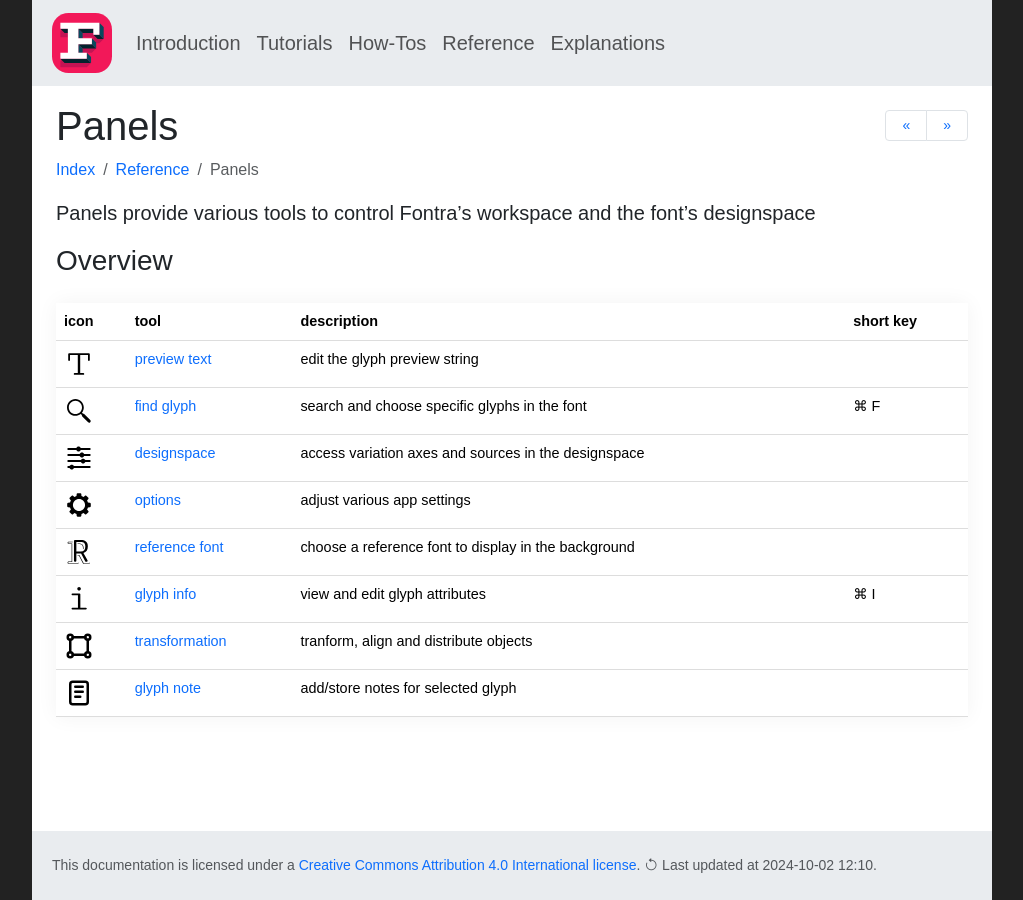
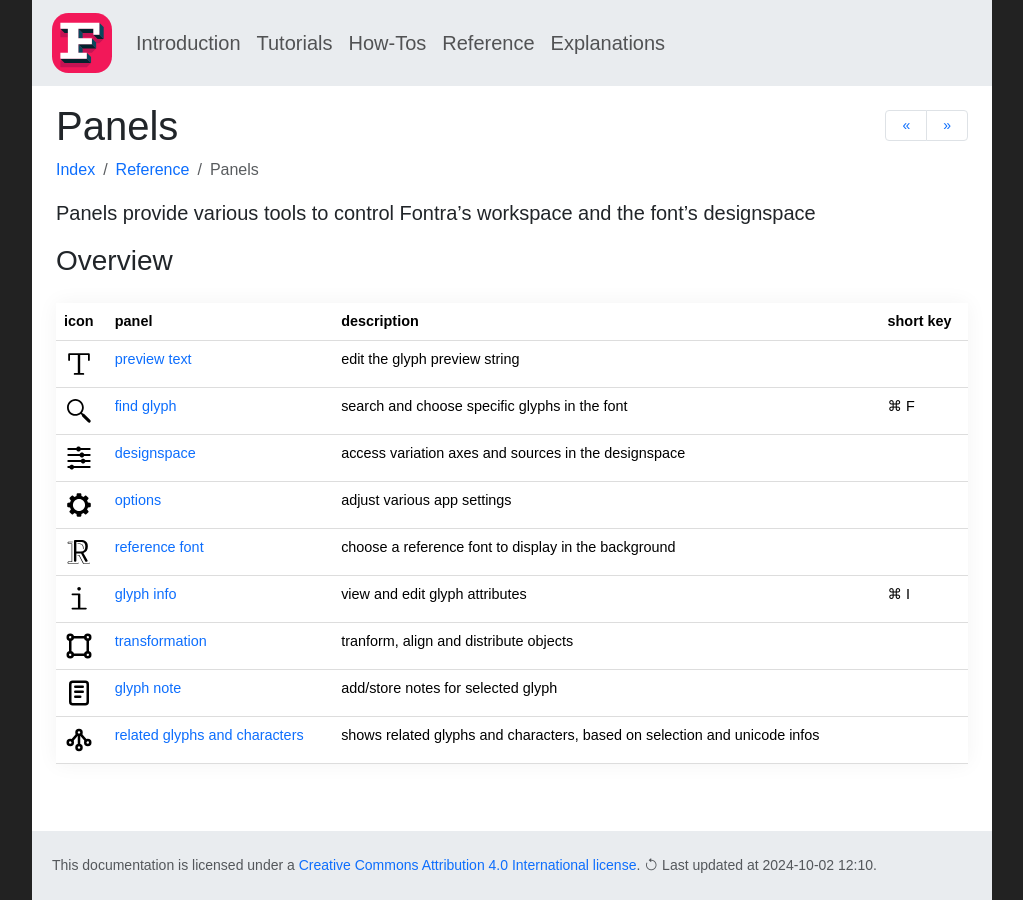
Before and after one commit to googlefonts/fontra-docs, a Jekyll site: the page built from _reference/panels.md, in a window 1280 px wide. Shown: the whole page, without its empty margins (128-1151 px from the left). Built offline with Jekyll 4.4.1, drawn with Linux system fonts in a browser that asks for light colours; nearby versions of some CDN libraries; some web fonts are replaced.

Commit message:
Adding infos about Related Glyphs & Characters Panel

```diff
--- a/_reference/panels.md
+++ b/_reference/panels.md
@@ -22,7 +22,7 @@
 <table class="table table-hover mb-4">
 <tr>
 <th>icon</th>
-<th>tool</th>
+<th>panel</th>
 <th>description</th>
 <th>short key</th>
 </tr>
@@ -74,4 +74,10 @@
 <td>add/store notes for selected glyph</td>
 <td></td>
 </tr>
+<tr>
+<td><img height="30" src="{{ site.url }}/images/icons/binary-tree-2.svg"></td>
+<td><a href='related-glyphs-and-characters'>related glyphs and characters</a></td>
+<td>shows	related glyphs and characters, based on selection and unicode infos</td>
+<td></td>
+</tr>
 </table>
```
Also changed, not shown: _reference/panels/related-glyphs-and-characters.md (added, +58 -0 lines), _tutorials/tutorials.md (+5 -0 lines), images/icons/binary-tree-2.svg (added), images/panel-related-glyphs-and-characters.png (added), 1 other file.
